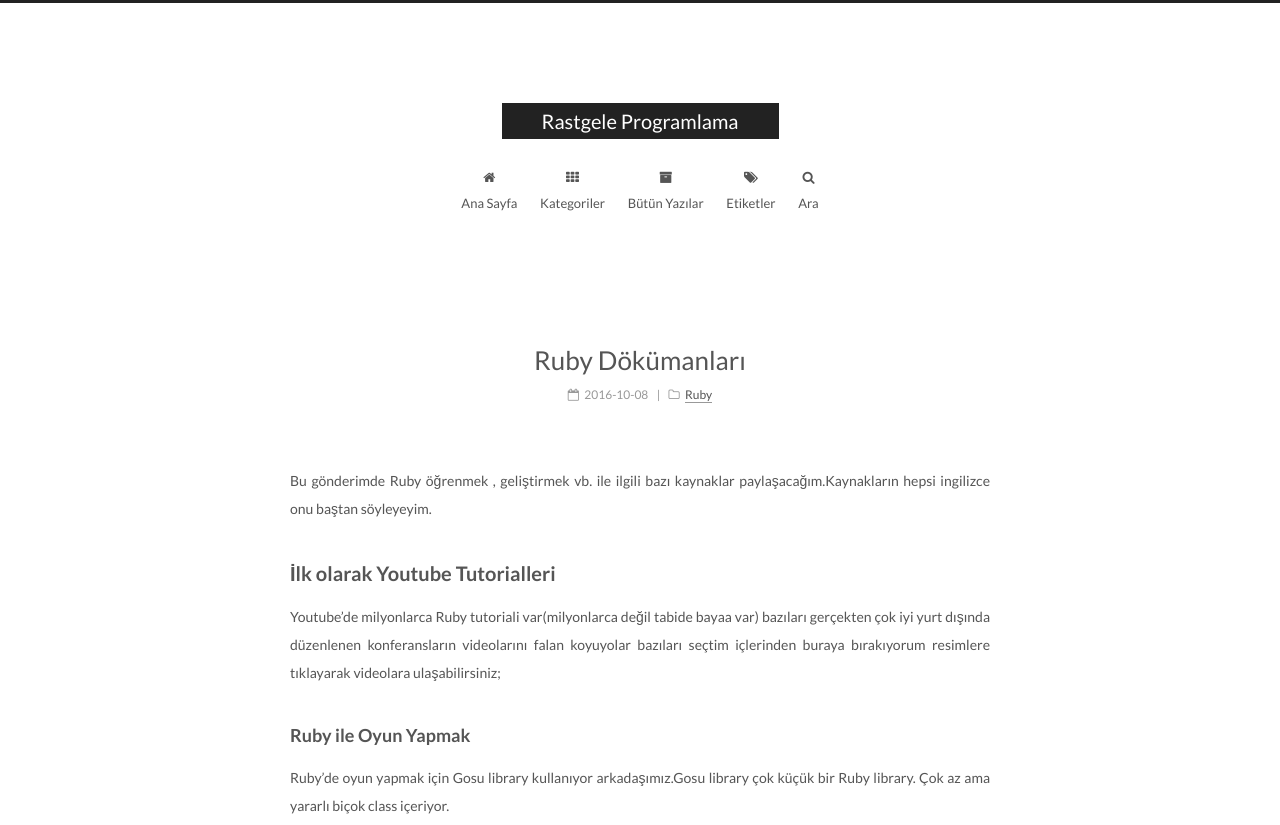
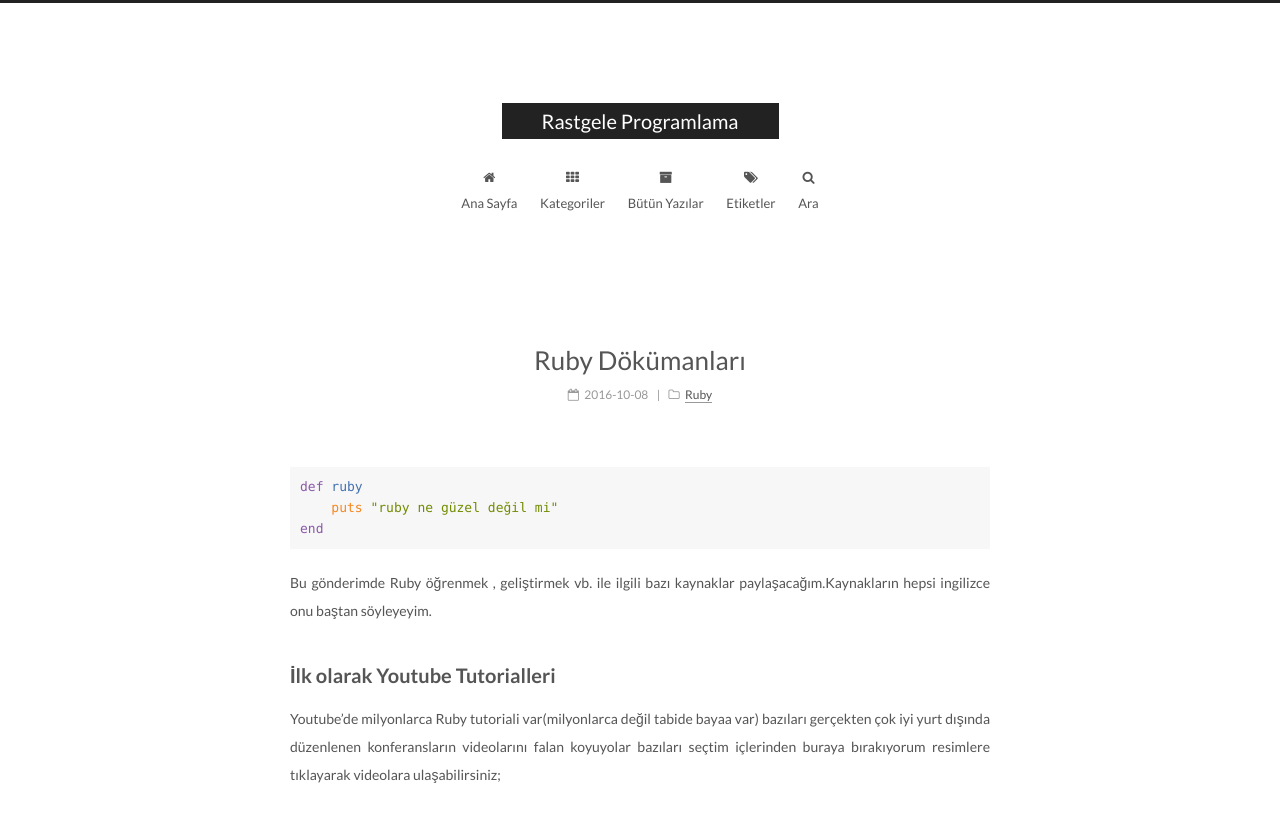
Before and after one commit to sergenp/sergenp.github.io, a Jekyll site: the page built from _posts/2016-10-08-ruby-dokumasyon.md, in a window 1280 px wide. Shown: the part 100-925 px from the top of the page. Built offline with Jekyll 4.4.1, drawn with Linux system fonts in a browser that asks for light colours; grey boxes are pictures that could not be loaded.

Commit message:
Update 2016-10-08-ruby-dokumasyon.md

```diff
--- a/_posts/2016-10-08-ruby-dokumasyon.md
+++ b/_posts/2016-10-08-ruby-dokumasyon.md
@@ -4,6 +4,11 @@ layout: post
 title: Ruby Dökümanları
 categories: Ruby
 ---
+{% highlight ruby %}
+def ruby
+    puts "ruby ne güzel değil mi"
+end
+{% endhighlight %}
 Bu gönderimde Ruby öğrenmek , geliştirmek vb. ile ilgili bazı kaynaklar paylaşacağım.Kaynakların hepsi ingilizce onu baştan söyleyeyim.
 
 
```
